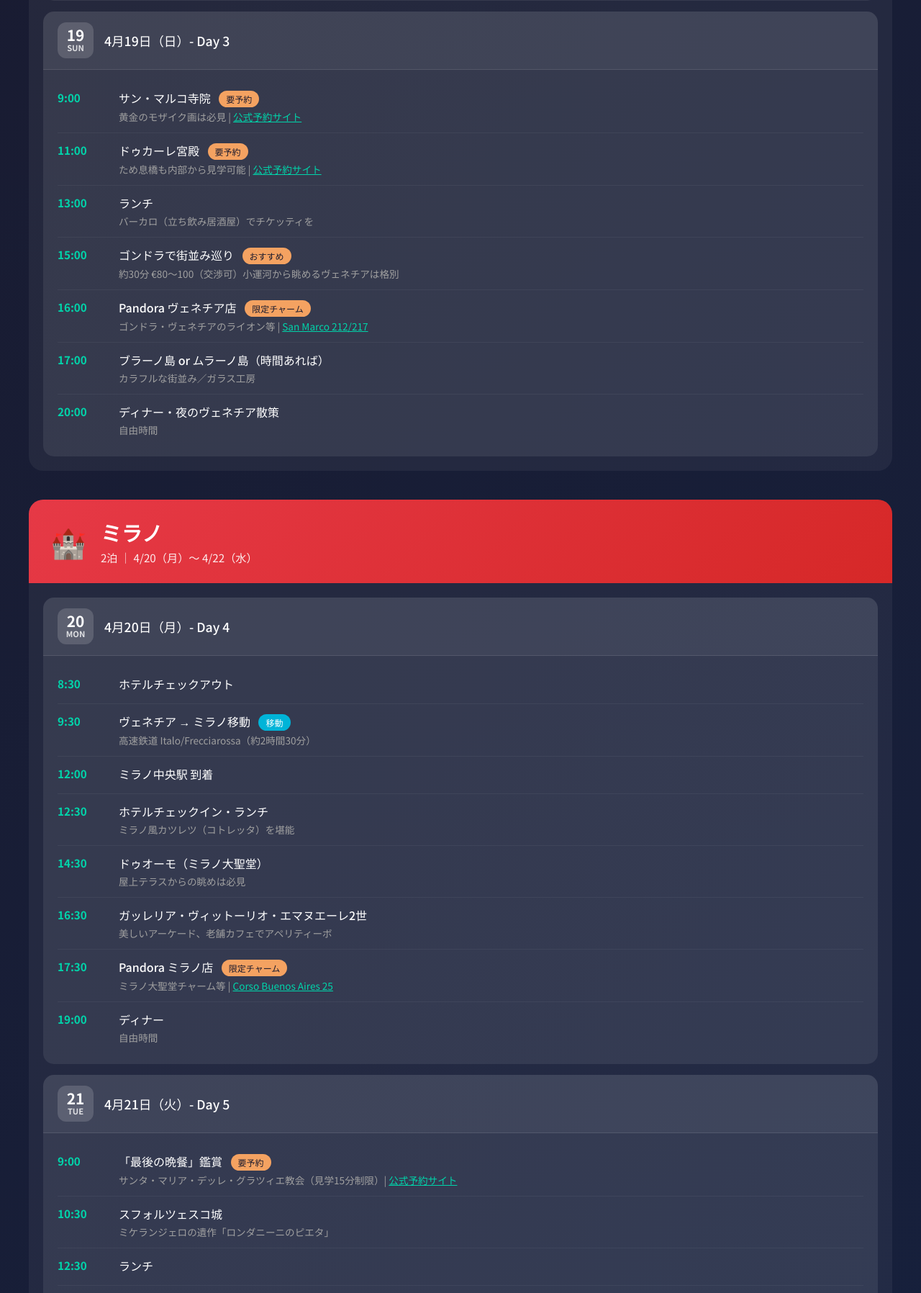
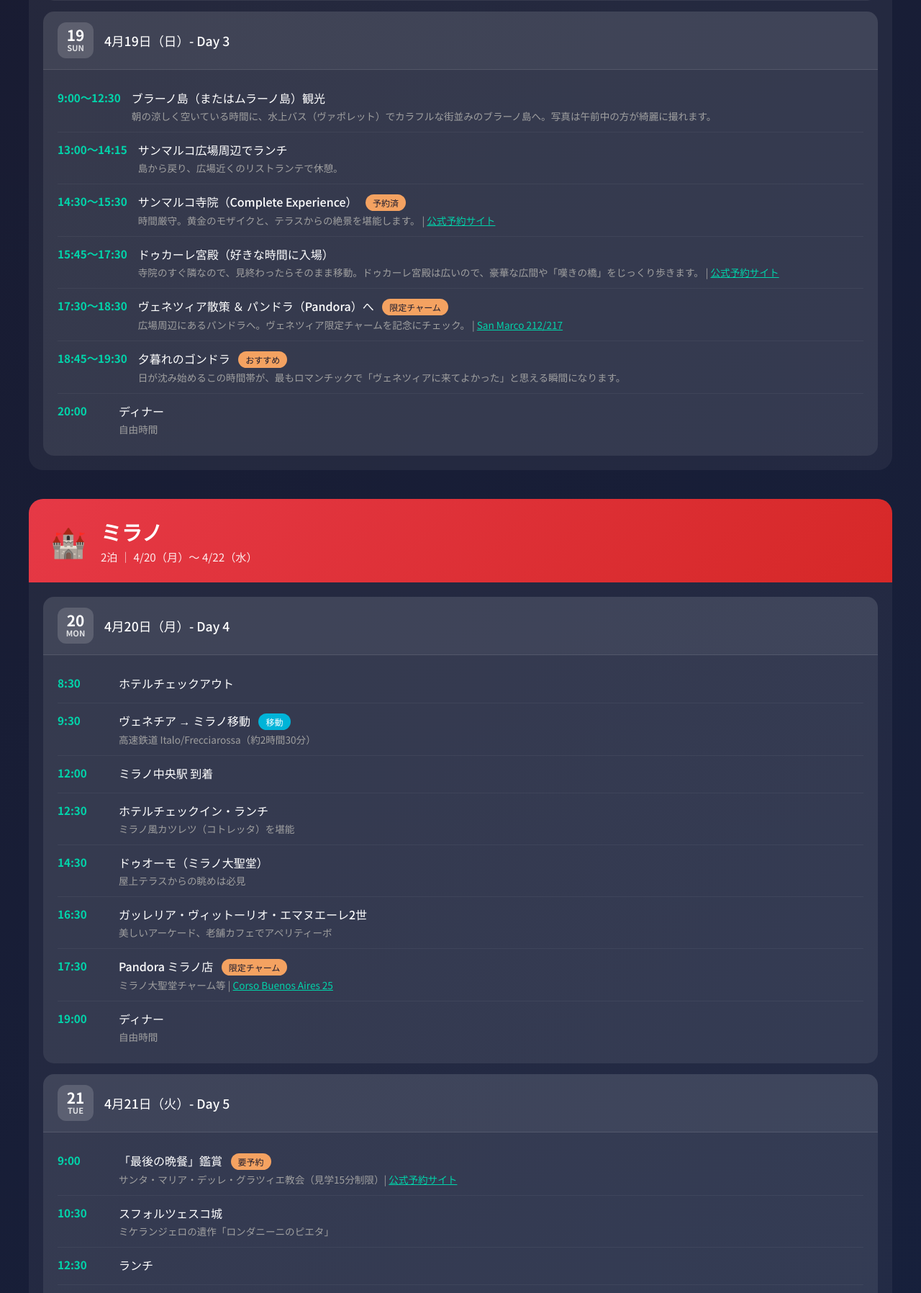
Before and after one commit to taihey5555/itaria, a Flask app: page / in a window 1280 px wide. Shown: the part 1401-3197 px from the top of the page at 72% size. Run offline with Flask 3, Linux system fonts and the light colour scheme.

Commit message:
Update Apr 19 Venice schedule

```diff
--- a/templates/index.html
+++ b/templates/index.html
@@ -544,51 +544,51 @@
                     </div>
                     <div class="schedule-list">
                         <div class="schedule-item">
-                            <span class="time">9:00</span>
+                            <span class="time">9:00〜12:30</span>
                             <div class="activity">
-                                <div class="title">サン・マルコ寺院 <span class="tag must">要予約</span></div>
-                                <div class="detail">黄金のモザイク画は必見 | <a href="https://tickets.basilicasanmarco.it/en/" target="_blank" style="color:#00d4aa;">公式予約サイト</a></div>
+                                <div class="title">ブラーノ島（またはムラーノ島）観光</div>
+                                <div class="detail">朝の涼しく空いている時間に、水上バス（ヴァポレット）でカラフルな街並みのブラーノ島へ。写真は午前中の方が綺麗に撮れます。</div>
                             </div>
                         </div>
                         <div class="schedule-item">
-                            <span class="time">11:00</span>
+                            <span class="time">13:00〜14:15</span>
                             <div class="activity">
-                                <div class="title">ドゥカーレ宮殿 <span class="tag must">要予約</span></div>
-                                <div class="detail">ため息橋も内部から見学可能 | <a href="https://palazzoducale.visitmuve.it/en/plan-your-visit/tickets/" target="_blank" style="color:#00d4aa;">公式予約サイト</a></div>
+                                <div class="title">サンマルコ広場周辺でランチ</div>
+                                <div class="detail">島から戻り、広場近くのリストランテで休憩。</div>
                             </div>
                         </div>
                         <div class="schedule-item">
-                            <span class="time">13:00</span>
+                            <span class="time">14:30〜15:30</span>
                             <div class="activity">
-                                <div class="title">ランチ</div>
-                                <div class="detail">バーカロ（立ち飲み居酒屋）でチケッティを</div>
+                                <div class="title">サンマルコ寺院（Complete Experience） <span class="tag must">予約済</span></div>
+                                <div class="detail">時間厳守。黄金のモザイクと、テラスからの絶景を堪能します。 | <a href="https://tickets.basilicasanmarco.it/en/" target="_blank" style="color:#00d4aa;">公式予約サイト</a></div>
                             </div>
                         </div>
                         <div class="schedule-item">
-                            <span class="time">15:00</span>
+                            <span class="time">15:45〜17:30</span>
                             <div class="activity">
-                                <div class="title">ゴンドラで街並み巡り <span class="tag must">おすすめ</span></div>
-                                <div class="detail">約30分 €80〜100（交渉可）小運河から眺めるヴェネチアは格別</div>
+                                <div class="title">ドゥカーレ宮殿（好きな時間に入場）</div>
+                                <div class="detail">寺院のすぐ隣なので、見終わったらそのまま移動。ドゥカーレ宮殿は広いので、豪華な広間や「嘆きの橋」をじっくり歩きます。 | <a href="https://palazzoducale.visitmuve.it/en/plan-your-visit/tickets/" target="_blank" style="color:#00d4aa;">公式予約サイト</a></div>
                             </div>
                         </div>
                         <div class="schedule-item">
-                            <span class="time">16:00</span>
+                            <span class="time">17:30〜18:30</span>
                             <div class="activity">
-                                <div class="title">Pandora ヴェネチア店 <span class="tag must">限定チャーム</span></div>
-                                <div class="detail">ゴンドラ・ヴェネチアのライオン等 | <a href="https://stores.pandora.net/" target="_blank" style="color:#00d4aa;">San Marco 212/217</a></div>
+                                <div class="title">ヴェネツィア散策 ＆ パンドラ（Pandora）へ <span class="tag must">限定チャーム</span></div>
+                                <div class="detail">広場周辺にあるパンドラへ。ヴェネツィア限定チャームを記念にチェック。 | <a href="https://stores.pandora.net/" target="_blank" style="color:#00d4aa;">San Marco 212/217</a></div>
                             </div>
                         </div>
                         <div class="schedule-item">
-                            <span class="time">17:00</span>
+                            <span class="time">18:45〜19:30</span>
                             <div class="activity">
-                                <div class="title">ブラーノ島 or ムラーノ島（時間あれば）</div>
-                                <div class="detail">カラフルな街並み／ガラス工房</div>
+                                <div class="title">夕暮れのゴンドラ <span class="tag must">おすすめ</span></div>
+                                <div class="detail">日が沈み始めるこの時間帯が、最もロマンチックで「ヴェネツィアに来てよかった」と思える瞬間になります。</div>
                             </div>
                         </div>
                         <div class="schedule-item">
                             <span class="time">20:00</span>
                             <div class="activity">
-                                <div class="title">ディナー・夜のヴェネチア散策</div>
+                                <div class="title">ディナー</div>
                                 <div class="detail">自由時間</div>
                             </div>
                         </div>
```
